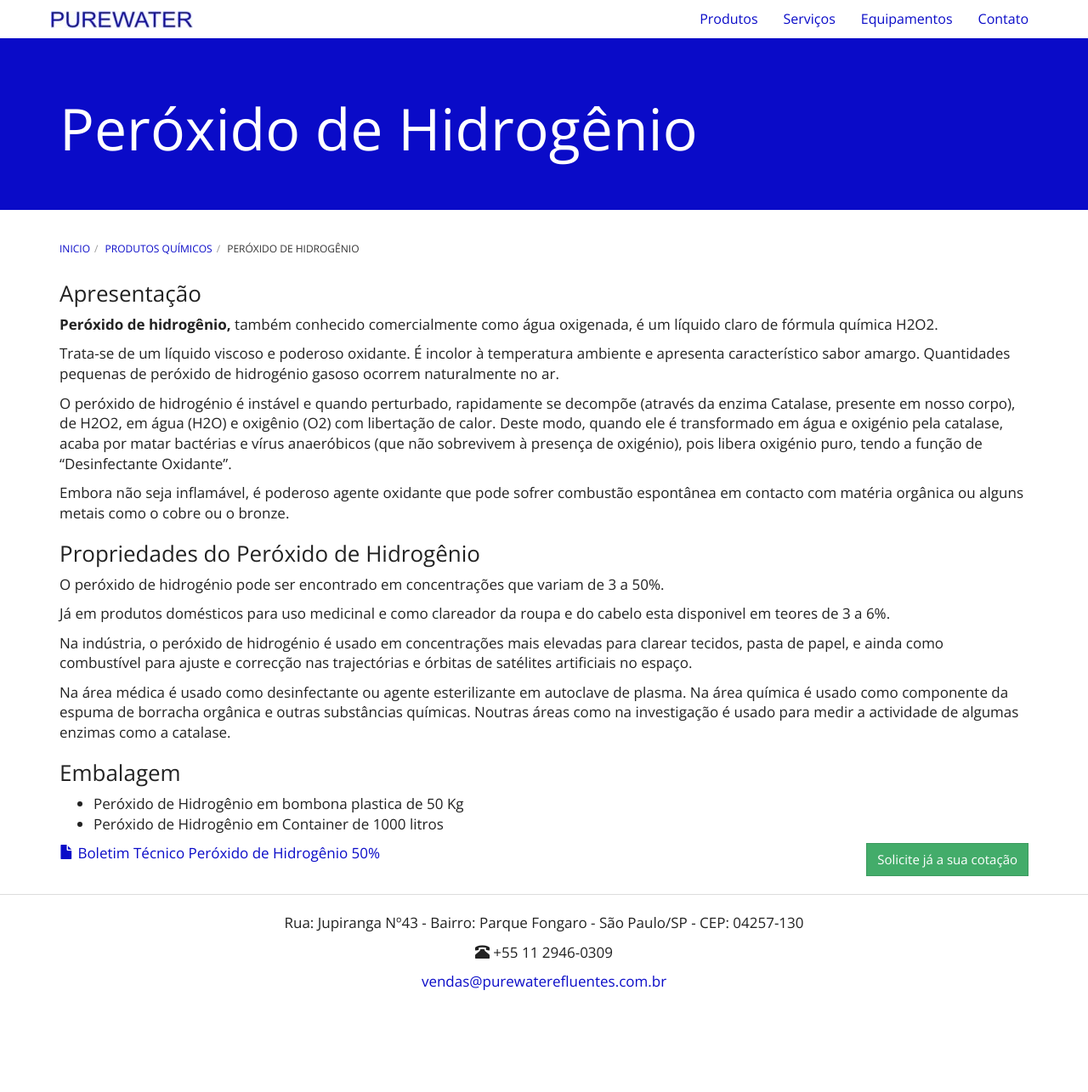
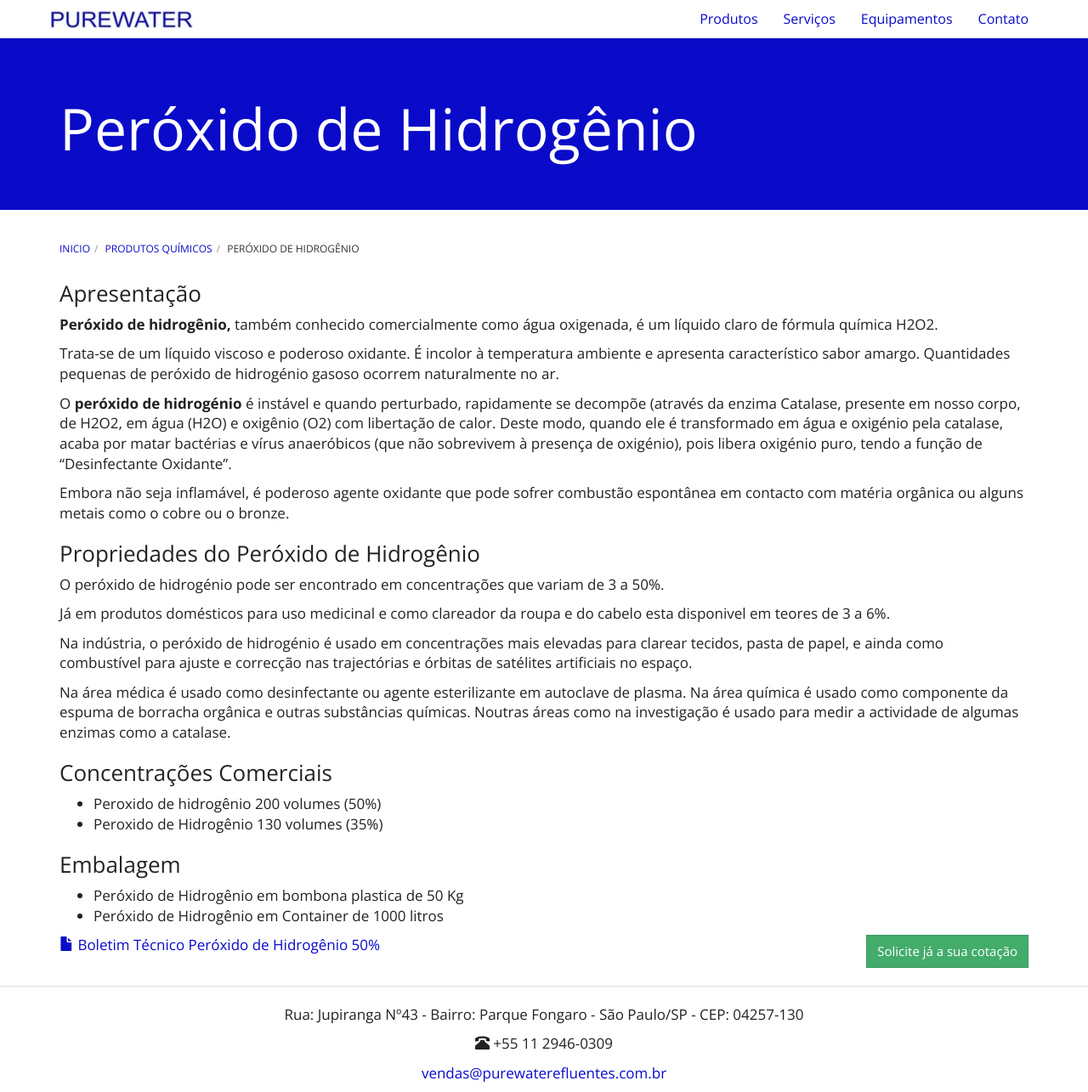
Before and after one commit to purewaterefluentes/purewaterefluentes.github.io, a Jekyll site: the page built from produtos/peroxido-hidrogenio.md, in a window 1280 px wide and 1285 px high. Shown: the whole window at 85% size. Built offline with Jekyll 4.4.1, drawn with Linux system fonts in a browser that asks for light colours; nearby versions of some CDN libraries; library files that are not in the unit come from our copies.

Commit message:
Create peroxido-hidrogenio.md

```diff
--- a/produtos/peroxido-hidrogenio.md
+++ b/produtos/peroxido-hidrogenio.md
@@ -11,7 +11,7 @@ subtitle:
 
 Trata-se de um líquido viscoso e poderoso oxidante. É incolor à temperatura ambiente e apresenta característico sabor amargo. Quantidades pequenas de peróxido de hidrogénio gasoso ocorrem naturalmente no ar.
 
-O peróxido de hidrogénio é instável e quando perturbado, rapidamente se decompõe (através da enzima Catalase, presente em nosso corpo), de H2O2, em água (H2O) e oxigênio (O2) com libertação de calor. Deste modo, quando ele é transformado em água e oxigénio pela catalase, acaba por matar bactérias e vírus anaeróbicos (que não sobrevivem à presença de oxigénio), pois libera oxigénio puro, tendo a função de "Desinfectante Oxidante".
+O **peróxido de hidrogénio** é instável e quando perturbado, rapidamente se decompõe (através da enzima Catalase, presente em nosso corpo, de H2O2, em água (H2O) e oxigênio (O2) com libertação de calor. Deste modo, quando ele é transformado em água e oxigénio pela catalase, acaba por matar bactérias e vírus anaeróbicos (que não sobrevivem à presença de oxigénio), pois libera oxigénio puro, tendo a função de "Desinfectante Oxidante".
 
 Embora não seja inflamável, é poderoso agente oxidante que pode sofrer combustão espontânea em contacto com matéria orgânica ou alguns metais como o cobre ou o bronze.
 
@@ -25,6 +25,11 @@ Na indústria, o peróxido de hidrogénio é usado em concentrações mais eleva
 
 Na área médica é usado como desinfectante ou agente esterilizante em autoclave de plasma. Na área química é usado como componente da espuma de borracha orgânica e outras substâncias químicas. Noutras áreas como na investigação é usado para medir a actividade de algumas enzimas como a catalase.
 
+### Concentrações Comerciais
+
+- Peroxido de hidrogênio 200 volumes (50%)
+- Peroxido de Hidrogênio 130 volumes (35%)
+
 ### Embalagem
 
 - Peróxido de Hidrogênio em bombona plastica de 50 Kg
```
